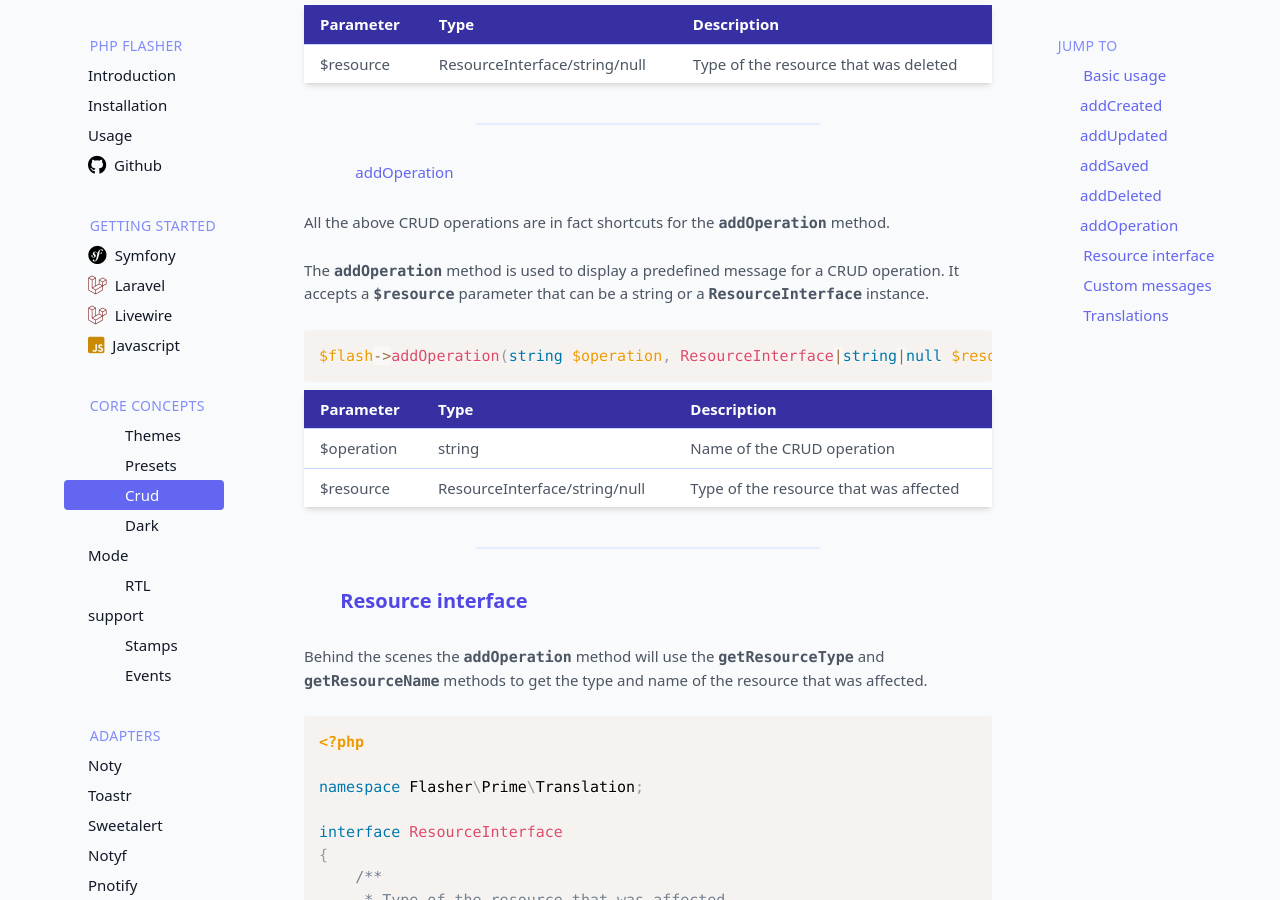
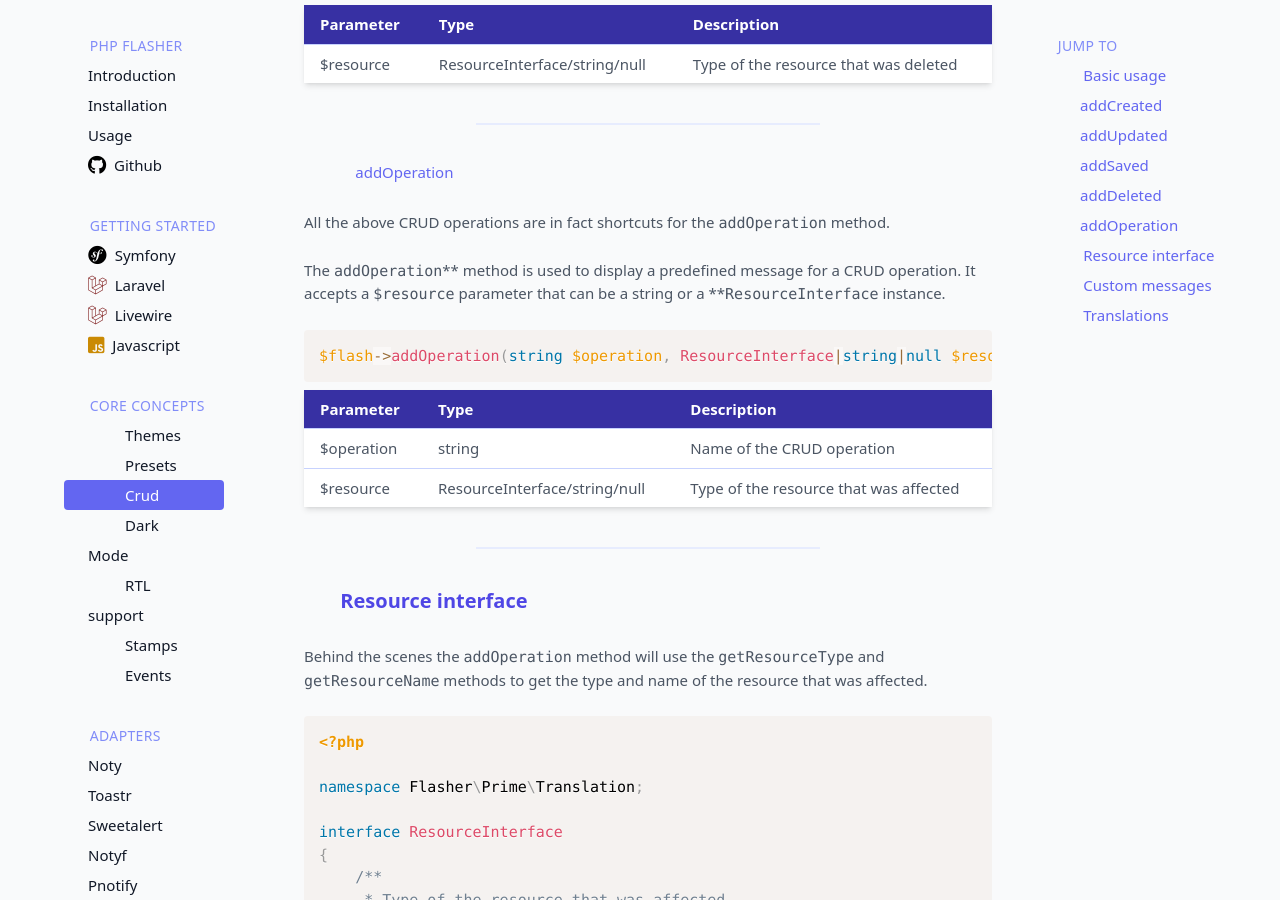
Before and after one commit to php-flasher/php-flasher.github.io, a Jekyll site: the page built from docs/concepts/crud.md, in a window 1280 px wide and 900 px high, scrolled down 2174 px. Built offline with Jekyll 4.4.1, drawn with Linux system fonts in a browser that asks for light colours; nearby versions of some CDN libraries; some web fonts are replaced.

Commit message:
update backtick css

````diff
--- a/docs/concepts/crud.md
+++ b/docs/concepts/crud.md
@@ -91,9 +91,9 @@ $flash->addDeleted(ResourceInterface|string|null $resource);
 
 <p id="method-addOperation"><a href="#method-addOperation" class="anchor"><i class="fa-duotone fa-link"></i> addOperation</a></p>
 
-All the above CRUD operations are in fact shortcuts for the **`addOperation`** method.
+All the above CRUD operations are in fact shortcuts for the `addOperation` method.
 
-The **`addOperation`** method is used to display a predefined message for a CRUD operation. It accepts a **`$resource`** parameter that can be a string or a **`ResourceInterface`** instance.
+The `addOperation`** method is used to display a predefined message for a CRUD operation. It accepts a `$resource` parameter that can be a string or a **`ResourceInterface` instance.
 
 ```php
 $flash->addOperation(string $operation, ResourceInterface|string|null $resource);
@@ -108,7 +108,7 @@ $flash->addOperation(string $operation, ResourceInterface|string|null $resource)
 
 ### <i class="fa-duotone fa-list-radio"></i> Resource interface
 
-Behind the scenes the **`addOperation`** method will use the **`getResourceType`** and **`getResourceName`** methods to get the type and name of the resource that was affected.
+Behind the scenes the `addOperation` method will use the `getResourceType` and `getResourceName` methods to get the type and name of the resource that was affected.
 
 ```php
 <?php
````
Also changed, not shown: assets/css/main.pcss (+5 -2 lines), docs/framework/javascript.md (+1 -1 lines), docs/framework/laravel.md (+2 -2 lines), docs/framework/livewire.md (+1 -1 lines), docs/framework/symfony.md (+3 -3 lines).
